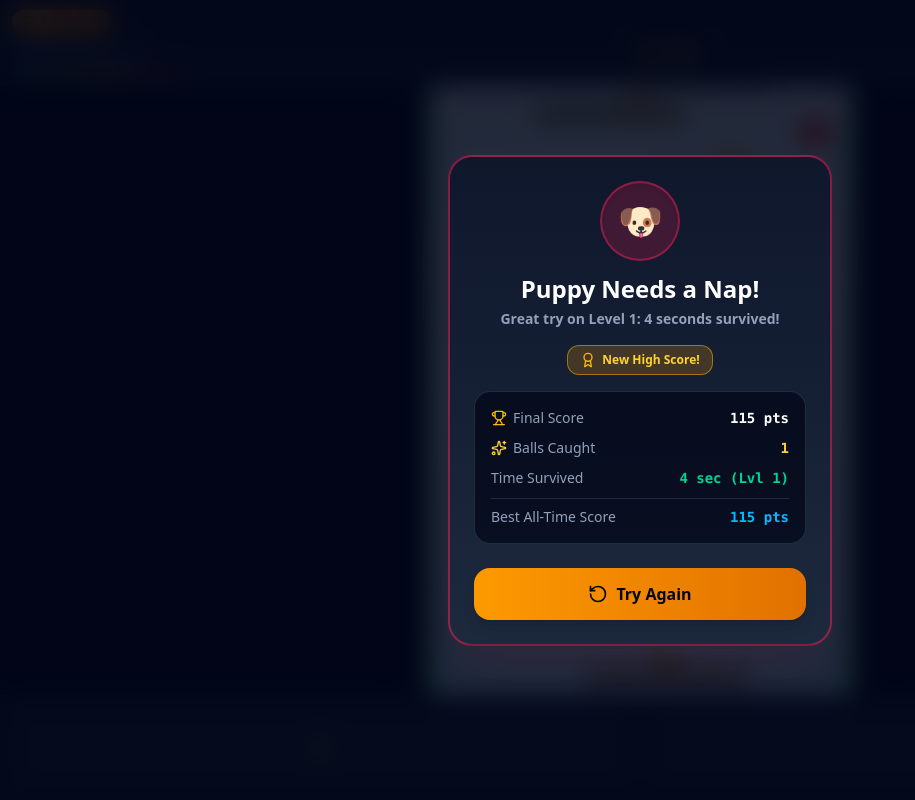
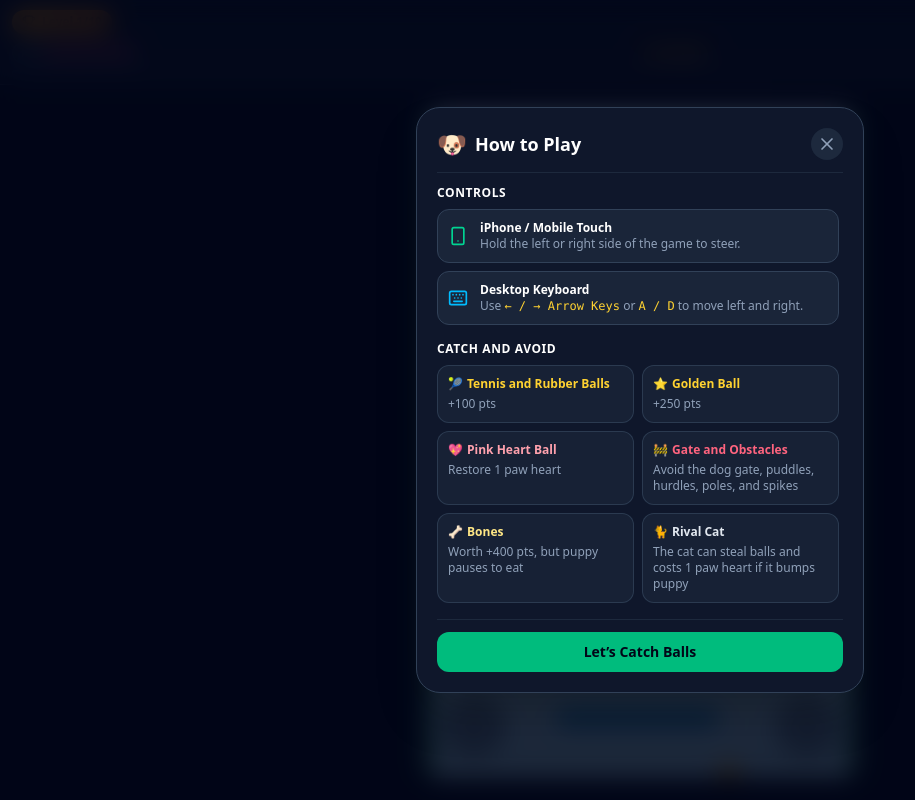
Before and after one commit to huntersplayground/puppy-game, a React (Vite) app: page / in a window 1280 px wide. Shown: the whole page, without its empty margins (0-915 px from the left). Built offline with nearby package versions, Linux system fonts and the light colour scheme.

Commit message:
Update game playing buttons

```diff
--- a/src/App.tsx
+++ b/src/App.tsx
@@ -8,7 +8,6 @@ import { getLevelConfig, LEVEL_CONFIGS } from './lib/levels';
 import { sound } from './lib/sound';
 import { getSaveData, recordGameEnd, updateSaveData } from './lib/storage';
 import { HeaderBar } from './components/HeaderBar';
-import { TouchControls } from './components/TouchControls';
 import { GameCanvas } from './components/GameCanvas';
 import { LevelClearModal } from './components/LevelClearModal';
 import { GameOverModal } from './components/GameOverModal';
@@ -36,7 +35,7 @@ export default function App() {
   const [showLevelClear, setShowLevelClear] = useState<boolean>(false);
   const [showGameOver, setShowGameOver] = useState<boolean>(false);
   const [isVictory, setIsVictory] = useState<boolean>(false);
-  const [showHelp, setShowHelp] = useState<boolean>(false);
+  const [showHelp, setShowHelp] = useState<boolean>(() => !saveData.hasSeenHowToPlay);
 
   // Keep event handlers used by the animation loop stable while still giving
   // them immediate access to the latest session totals.
@@ -156,6 +155,13 @@ export default function App() {
     setSaveData(newSave);
   }, []);
 
+  const markHowToPlaySeen = useCallback(() => {
+    if (saveDataRef.current.hasSeenHowToPlay) return;
+    const newSave = updateSaveData({ hasSeenHowToPlay: true });
+    saveDataRef.current = newSave;
+    setSaveData(newSave);
+  }, []);
+
   // Keyboard shortcut for pause / reset
   useEffect(() => {
     const handleKey = (e: KeyboardEvent) => {
@@ -196,6 +202,8 @@ export default function App() {
         }
         moveLeftPressed={moveLeftPressed}
         moveRightPressed={moveRightPressed}
+        onTouchMoveLeft={setMoveLeftPressed}
+        onTouchMoveRight={setMoveRightPressed}
         onTimeChange={handleTimeChange}
         onScoreChange={handleScoreChange}
         onBallCaught={handleBallCaught}
@@ -204,12 +212,6 @@ export default function App() {
         onGameOver={handleGameOver}
         hearts={hearts}
         maxHearts={maxHearts}
-      />
-
-      {/* Mobile touch controls */}
-      <TouchControls
-        onMoveLeft={(pressed) => setMoveLeftPressed(pressed)}
-        onMoveRight={(pressed) => setMoveRightPressed(pressed)}
       />
 
       {/* --- Modals --- */}
@@ -242,9 +244,11 @@ export default function App() {
               ? 1
               : currentLevelRef.current + 1;
             restartLevel(nextLevel, false, true);
+            markHowToPlaySeen();
             setShowHelp(false);
           }}
           onClose={() => {
+            markHowToPlaySeen();
             setShowHelp(false);
             setIsPaused(false);
           }}
--- a/src/components/GameCanvas.tsx
+++ b/src/components/GameCanvas.tsx
@@ -13,6 +13,8 @@ interface GameCanvasProps {
   isPaused: boolean;
   moveLeftPressed: boolean;
   moveRightPressed: boolean;
+  onTouchMoveLeft: (pressed: boolean) => void;
+  onTouchMoveRight: (pressed: boolean) => void;
   onTimeChange: (seconds: number) => void;
   onScoreChange: (deltaScore: number) => void;
   onBallCaught: () => void;
@@ -50,6 +52,8 @@ export const GameCanvas: React.FC<GameCanvasProps> = ({
   isPaused,
   moveLeftPressed,
   moveRightPressed,
+  onTouchMoveLeft,
+  onTouchMoveRight,
   onTimeChange,
   onScoreChange,
   onBallCaught,
@@ -100,6 +104,31 @@ export const GameCanvas: React.FC<GameCanvasProps> = ({
   const rivalCatRef = useRef<RivalCat | null>(null);
   const rivalCatStartedRef = useRef(false);
   const rivalCatDefeatedRef = useRef(false);
+
+  const startTouchMove = (direction: 'left' | 'right', event: React.PointerEvent<HTMLButtonElement>) => {
+    event.preventDefault();
+    event.currentTarget.setPointerCapture(event.pointerId);
+    sound.unlock();
+    if (direction === 'left') {
+      moveLeftPressedRef.current = true;
+      moveRightPressedRef.current = false;
+      onTouchMoveLeft(true);
+      onTouchMoveRight(false);
+    } else {
+      moveRightPressedRef.current = true;
+      moveLeftPressedRef.current = false;
+      onTouchMoveRight(true);
+      onTouchMoveLeft(false);
+    }
+  };
+
+  const stopTouchMove = (event: React.PointerEvent<HTMLButtonElement>) => {
+    event.preventDefault();
+    moveLeftPressedRef.current = false;
+    moveRightPressedRef.current = false;
+    onTouchMoveLeft(false);
+    onTouchMoveRight(false);
+  };
 
   // Sync prop changes to refs
   useEffect(() => {
@@ -1377,17 +1406,48 @@ export const GameCanvas: React.FC<GameCanvasProps> = ({
       ref={containerRef}
       className="w-full flex-1 flex items-center justify-center bg-slate-950 overflow-hidden relative"
     >
-      <canvas
-        ref={canvasRef}
+      <div
+        className="relative h-full w-full"
         style={{
-          width: '100%',
-          height: '100%',
           maxWidth: `${VIRTUAL_WIDTH * 1.15}px`,
           maxHeight: `${VIRTUAL_HEIGHT}px`,
           aspectRatio: `${VIRTUAL_WIDTH} / ${VIRTUAL_HEIGHT}`,
         }}
-        className="block bg-slate-900 shadow-2xl rounded-t-xl sm:rounded-xl touch-none select-none"
-      />
+      >
+        <canvas
+          ref={canvasRef}
+          style={{ width: '100%', height: '100%' }}
+          className="block bg-slate-900 shadow-2xl rounded-t-xl sm:rounded-xl touch-none select-none"
+        />
+
+        {/* Mobile players can hold either lower side of the game itself to steer. */}
+        <div className="absolute inset-x-0 bottom-0 h-[38%] flex touch-none">
+          <button
+            type="button"
+            aria-label="Hold to move left"
+            onPointerDown={(event) => startTouchMove('left', event)}
+            onPointerUp={stopTouchMove}
+            onPointerCancel={stopTouchMove}
+            className="group flex-1 flex items-end justify-start p-4 sm:p-5 focus:outline-none"
+          >
+            <span className="w-14 h-14 sm:w-16 sm:h-16 rounded-full border border-white/30 bg-slate-950/35 text-white/75 flex items-center justify-center text-3xl sm:text-4xl transition group-active:scale-90 group-active:bg-amber-500/70 group-active:text-slate-950">
+              ‹
+            </span>
+          </button>
+          <button
+            type="button"
+            aria-label="Hold to move right"
+            onPointerDown={(event) => startTouchMove('right', event)}
+            onPointerUp={stopTouchMove}
+            onPointerCancel={stopTouchMove}
+            className="group flex-1 flex items-end justify-end p-4 sm:p-5 focus:outline-none"
+          >
+            <span className="w-14 h-14 sm:w-16 sm:h-16 rounded-full border border-white/30 bg-slate-950/35 text-white/75 flex items-center justify-center text-3xl sm:text-4xl transition group-active:scale-90 group-active:bg-amber-500/70 group-active:text-slate-950">
+              ›
+            </span>
+          </button>
+        </div>
+      </div>
     </div>
   );
 };
--- a/src/components/HowToPlayModal.tsx
+++ b/src/components/HowToPlayModal.tsx
@@ -57,7 +57,7 @@ export const HowToPlayModal: React.FC<HowToPlayModalProps> = ({ onClose, onDevel
                 <div>
                   <p className="font-bold text-white">iPhone / Mobile Touch</p>
                   <p className="text-slate-400">
-                    Use the large LEFT and RIGHT thumb buttons at the bottom.
+                    Hold the left or right side of the game to steer.
                   </p>
                 </div>
               </div>
--- a/src/components/TouchControls.tsx
+++ /dev/null
@@ -1,82 +0,0 @@
-import React, { useState } from 'react';
-import { ArrowLeft, ArrowRight } from 'lucide-react';
-import { sound } from '../lib/sound';
-
-interface TouchControlsProps {
-  onMoveLeft: (pressed: boolean) => void;
-  onMoveRight: (pressed: boolean) => void;
-}
-
-export const TouchControls: React.FC<TouchControlsProps> = ({
-  onMoveLeft,
-  onMoveRight,
-}) => {
-  const [leftPressed, setLeftPressed] = useState(false);
-  const [rightPressed, setRightPressed] = useState(false);
-
-  const handleLeftStart = (e: React.TouchEvent | React.PointerEvent) => {
-    e.preventDefault();
-    sound.unlock();
-    setLeftPressed(true);
-    onMoveLeft(true);
-  };
-
-  const handleLeftEnd = (e: React.TouchEvent | React.PointerEvent) => {
-    e.preventDefault();
-    setLeftPressed(false);
-    onMoveLeft(false);
-  };
-
-  const handleRightStart = (e: React.TouchEvent | React.PointerEvent) => {
-    e.preventDefault();
-    sound.unlock();
-    setRightPressed(true);
-    onMoveRight(true);
-  };
-
-  const handleRightEnd = (e: React.TouchEvent | React.PointerEvent) => {
-    e.preventDefault();
-    setRightPressed(false);
-    onMoveRight(false);
-  };
-
-  return (
-    <div className="w-full bg-slate-900/95 border-t border-slate-800 p-3 flex items-center justify-between gap-3 select-none touch-none z-20">
-      {/* Left Touch Button */}
-      <button
-        type="button"
-        onPointerDown={handleLeftStart}
-        onPointerUp={handleLeftEnd}
-        onPointerLeave={handleLeftEnd}
-        onPointerCancel={handleLeftEnd}
-        className={`flex-1 h-16 sm:h-20 rounded-2xl flex items-center justify-center gap-2 font-bold text-base transition-all duration-100 shadow-md border-2 ${
-          leftPressed
-            ? 'bg-amber-500 text-slate-950 border-amber-300 scale-95 shadow-inner'
-            : 'bg-slate-800/90 text-amber-300 border-slate-700/80 hover:bg-slate-700 active:scale-95'
-        }`}
-        aria-label="Move Left"
-      >
-        <ArrowLeft className={`w-8 h-8 ${leftPressed ? 'scale-110' : ''}`} />
-        <span className="hidden xs:inline">LEFT</span>
-      </button>
-
-      {/* Right Touch Button */}
-      <button
-        type="button"
-        onPointerDown={handleRightStart}
-        onPointerUp={handleRightEnd}
-        onPointerLeave={handleRightEnd}
-        onPointerCancel={handleRightEnd}
-        className={`flex-1 h-16 sm:h-20 rounded-2xl flex items-center justify-center gap-2 font-bold text-base transition-all duration-100 shadow-md border-2 ${
-          rightPressed
-            ? 'bg-amber-500 text-slate-950 border-amber-300 scale-95 shadow-inner'
-            : 'bg-slate-800/90 text-amber-300 border-slate-700/80 hover:bg-slate-700 active:scale-95'
-        }`}
-        aria-label="Move Right"
-      >
-        <span className="hidden xs:inline">RIGHT</span>
-        <ArrowRight className={`w-8 h-8 ${rightPressed ? 'scale-110' : ''}`} />
-      </button>
-    </div>
-  );
-};
--- a/src/lib/storage.ts
+++ b/src/lib/storage.ts
@@ -9,6 +9,7 @@ export interface GameSaveData {
   levelHighScores: Record<number, number>; // levelNumber -> best score
   unlockedLevels: number; // 1 to 10
   soundMuted: boolean;
+  hasSeenHowToPlay: boolean;
 }
 
 const DEFAULT_SAVE: GameSaveData = {
@@ -18,6 +19,7 @@ const DEFAULT_SAVE: GameSaveData = {
   levelHighScores: { 1: 0, 2: 0, 3: 0, 4: 0, 5: 0, 6: 0, 7: 0, 8: 0, 9: 0, 10: 0 },
   unlockedLevels: 1,
   soundMuted: false,
+  hasSeenHowToPlay: false,
 };
 
 export function getSaveData(): GameSaveData {
```
